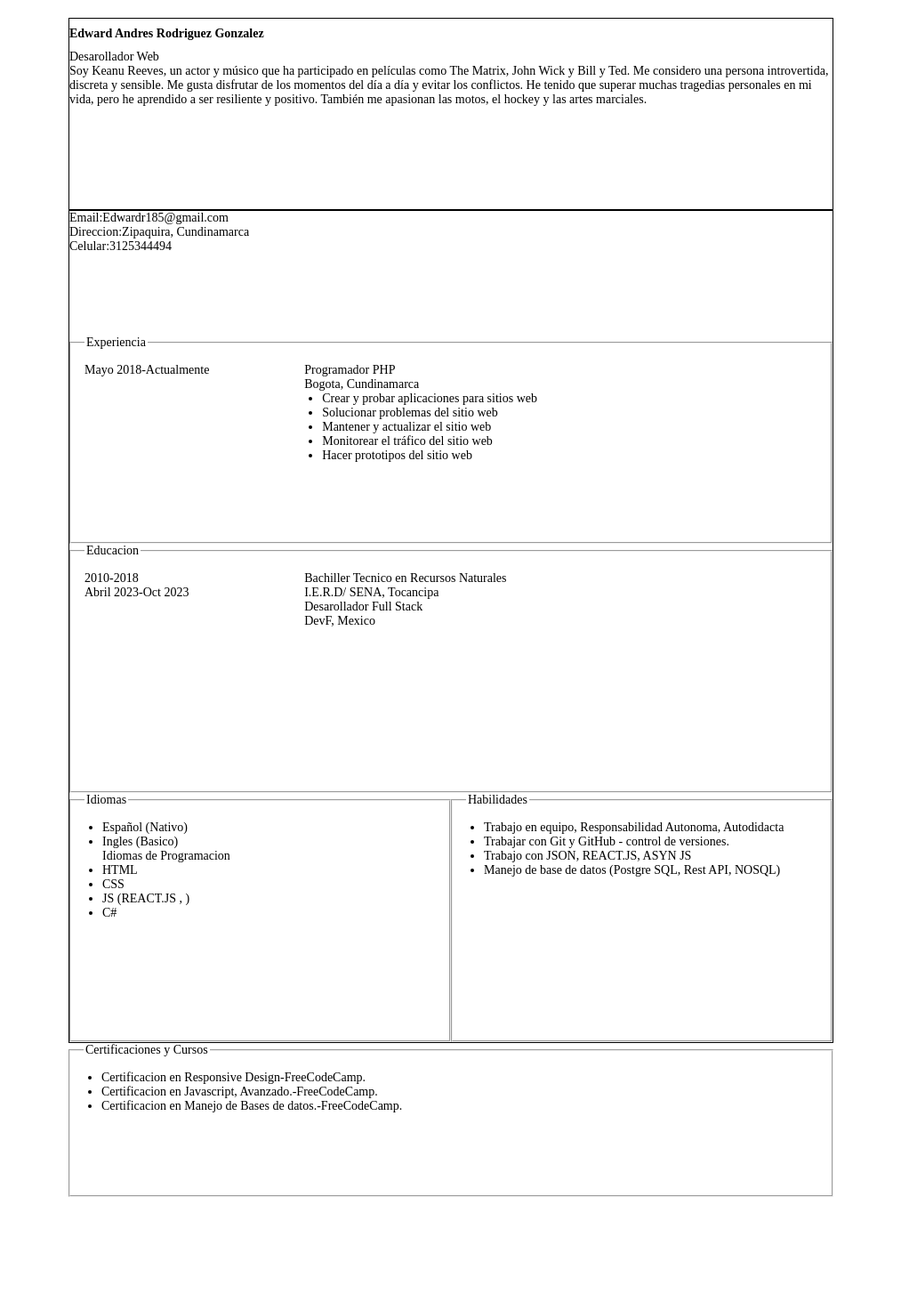
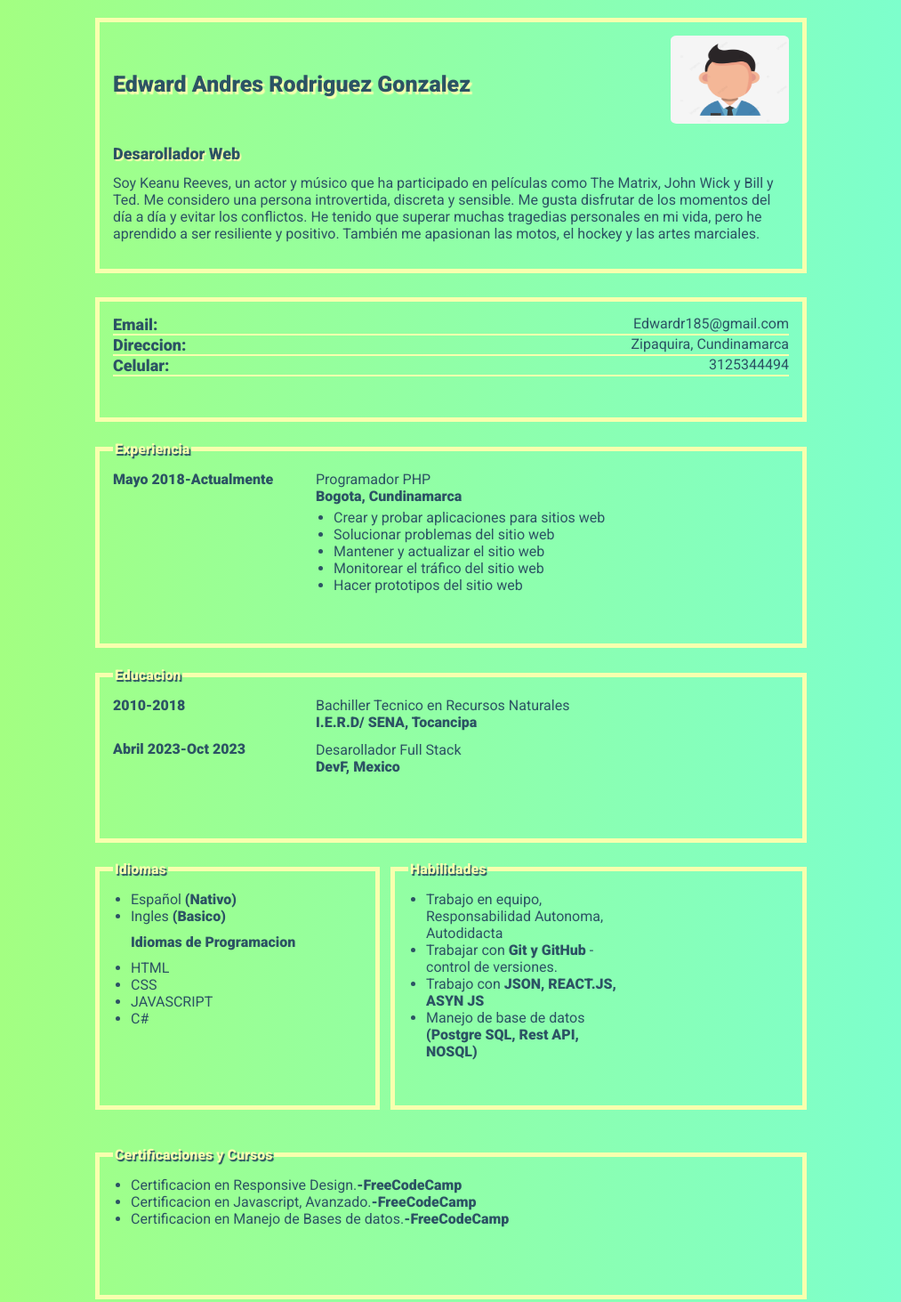
Before and after one commit to 3DWARDRG/Mi-CV-, a plain HTML site: page index.html in a window 1280 px wide. Shown: the top 1463 px of the page at 89% size, without its empty margins (133-1146 px from the left). Drawn offline with Linux system fonts and the light colour scheme.

Commit message:
CV 2.0 Css Final

```diff
--- a/Css/style.css
+++ b/Css/style.css
@@ -1,7 +1,8 @@
 *{
-    font-size: 14px;
-    color: black;
+    font-size: 16px;
+    color: #2C5364;
     box-sizing: border-box;
+    font-family: "Roboto", sans-serif;
 }
 
 p{
@@ -9,10 +10,15 @@ p{
 }
 
 
+:root{
+    --borde-color: #F8FFAE;
+}
+
 body{
     width: 100%;
     padding: 20px 15rem;
     margin: 0;
+    background: linear-gradient(to right, #a8ff78, #78ffd6);
 }
 
 .content{
@@ -24,25 +30,84 @@ body{
 
 
 header{
-    height: 15%;
-    border: solid black 1px;
+    height: 20%;
+    border: solid var(--borde-color) 5px;
+    padding: 15px;
+    margin-bottom: 27px;
+    display: flex;
+    flex-wrap: wrap;
+}
+
+header h2{
+    font-size: 25px;
+    margin: 0;
+    margin-bottom: 5px;
+    width: 65%;
+    display: flex;
+    align-items: center;
+    font-weight:bolder;
+    text-shadow: 0.1em 0.1em 0.05em var(--borde-color);
+}
+
+.box-image{
+    height: 40%;
+    width: 35%;
+    display: flex;
+    justify-content: right;
+    align-items: center;
+}
+
+.image-profile{
+    height: 100%;
+    width: 50%;
+    border-radius: 5%;
+}
+
+.bold{
+    margin-bottom: 5px;
+    font-size: 18px;
+    font-weight: 900;
 }
 
 main{
     height: 65%;
     display: flex;
     flex-wrap: wrap;
-    border: solid black 1px;
+    margin-bottom: 20px;
 }
 
 .contact-forms{
     height: 15%;
     width: 100%;
+    border: solid var(--borde-color) 5px;
+    padding: 15px;
+    margin-bottom: 2.5%;
+}
+
+#text-ubication{
+    display: flex;
+    justify-content: space-between;
+    border-bottom: solid 2px var(--borde-color);
+}
+
+.text-contact{
+    font-weight: 900;
+    font-size: 18px;
 }
 
 .experience{
     height: 25%;
     width: 100%;
+    margin-bottom: 2.5%;
+}
+
+.text-edition{
+    font-weight: 900;
+}
+
+.text-dif{
+    margin-bottom: 5px;
+    font-weight: 900;
 }
 
 fieldset{
@@ -52,12 +117,20 @@ fieldset{
     margin: 0;
     display: flex;
     flex-wrap: wrap;
+    border: solid var(--borde-color) 5px;
+}
+
+legend{
+    color: var(--borde-color);
+    font-weight: bolder;
+    text-shadow: 0.1em 0.1em 0.05em #2C5364;
 }
 
 ul{
     margin: 0;
     padding-inline-start: 20px;
 }
+
 
 .box-30{
     width: 30%;
@@ -71,19 +144,41 @@ ul{
 
 
 .education{
-    height: 30%;
+    height: 21.2%;
     width: 100%;
+    margin-bottom: 2.5%;
 }
 
+.text-r-m{
+    font-weight: 900;
+    margin-bottom: 30px;
+}
+
+.text-r-m-two{
+    font-weight: 900;
+    margin-bottom: 12px;
+}
 
 .idioms{
     height: 30%;
-    width: 50%;
+    width: 40%;
+    margin-bottom: 2.5%;
+    margin-right: 1.5%;
+}
+
+#text-bold{
+    font-weight: 900;
+}
+
+.text-idioms{
+    font-weight: 900;
+    margin: 10px 0;
 }
 
 .skills{
     height: 30%;
-    width: 50%;
+    width: 58.5%;
+    margin-bottom: 2.5%;
 }
 
 footer{
--- a/index.html
+++ b/index.html
@@ -5,13 +5,18 @@
     <meta http-equiv="X-UA-Compatible" content="IE=edge">
     <meta name="viewport" content="width=device-width, initial-scale=1.0">
     <link rel="stylesheet" href="./Css/style.css">
+    <!-- Enlace de nueva fuente -->
+    <link rel="preconnect" href="https://fonts.googleapis.com">
+    <link rel="preconnect" href="https://fonts.gstatic.com" crossorigin>
+    <link href="https://fonts.googleapis.com/css2?family=Roboto:wght@400;900&display=swap" rel="stylesheet">
     <title>Mi CV</title>
 </head>
 <body>
     <div class="content">
     <header>
-        <h1>Edward Andres Rodriguez Gonzalez</h1>
-        <p>Desarollador Web</p>
+        <h2>Edward Andres Rodriguez Gonzalez</h2>
+        <div class="box-image"><img class="image-profile" src="./images/distracted-girlfriend-meme-1024x576.jpg" alt="profile-photo"></div>
+        <h2 class="bold">Desarollador Web</h2>
         <p>Soy Keanu Reeves, un actor y músico que ha participado en películas como The Matrix, John Wick y Bill y Ted.
             Me considero una persona introvertida, discreta y sensible. Me gusta disfrutar de los momentos del día a día
             y evitar los conflictos. He tenido que superar muchas tragedias personales en mi vida, pero he aprendido a ser resiliente
@@ -19,17 +24,19 @@
     </header>
     <main>
         <div class="contact-forms">
-            <p><span>Email:</span>Edwardr185@gmail.com<br><span>Direccion:</span>Zipaquira, Cundinamarca<br><span>Celular:</span>3125344494</p>
+            <p id="text-ubication"><span class="text-contact">Email:</span> Edwardr185@gmail.com</p>
+                <p id="text-ubication"><span class="text-contact">Direccion:</span> Zipaquira, Cundinamarca</p>
+                <p id="text-ubication"><span class="text-contact">Celular:</span> 3125344494</p>
         </div>
         <div class="experience">
             <fieldset>
                 <legend>Experiencia</legend>
                 <div class="box-30">
-                    <p>Mayo 2018-Actualmente</p>
+                    <p class="text-edition">Mayo 2018-Actualmente</p>
                 </div>
                 <div class="box-70">
                     <p>Programador PHP</p>
-                    <p><span>Bogota</span>, Cundinamarca</p>
+                    <p class="text-dif">Bogota, Cundinamarca</p>
                     <ul>
                         <li>Crear y probar aplicaciones para sitios web</li>
                         <li>Solucionar problemas del sitio web</li>
@@ -44,14 +51,14 @@
             <fieldset>
                 <legend>Educacion</legend>
                 <div class="box-30">
-                    <p>2010-2018</p>
-                    <p>Abril 2023-Oct 2023</p>
+                    <p class="text-r-m">2010-2018</p>
+                    <p class="text-r-m">Abril 2023-Oct 2023</p>
                 </div>
                 <div class="box-70">
                     <p>Bachiller Tecnico en Recursos Naturales</p>
-                    <p><span>I.E.R.D/ SENA</span>, Tocancipa</p>
+                    <p class="text-r-m-two">I.E.R.D/ SENA, Tocancipa</p>
                     <p>Desarollador Full Stack</p>
-                    <p><span>DevF</span>, Mexico</p>
+                    <p class="text-r-m-two">DevF, Mexico</p>
                 </div>
             </fieldset>
         </div>
@@ -59,12 +66,12 @@
             <fieldset>
                 <legend>Idiomas</legend>
                 <ul>
-                    <li>Español (Nativo)</li>
-                    <li>Ingles (Basico)</li>
-                    <p>Idiomas de Programacion</p>
+                    <li>Español <span id="text-bold">(Nativo)</span></li>
+                    <li>Ingles <span id="text-bold">(Basico)</span></li>
+                    <p class="text-idioms">Idiomas de Programacion</p>
                     <li>HTML</li>
                     <li>CSS</li>
-                    <li>JS (REACT.JS , )</li>
+                    <li>JAVASCRIPT</li>
                     <li>C#</li>
                 </ul>
             </fieldset>
@@ -72,11 +79,11 @@
         <div class="skills">
             <fieldset>
                 <legend>Habilidades</legend>
-                <ul>
+                <ul class="skills">
                     <li>Trabajo en equipo, Responsabilidad Autonoma, Autodidacta</li>
-                    <li>Trabajar con Git y GitHub - control de versiones.</li>
-                    <li>Trabajo con JSON, REACT.JS, ASYN JS</li>
-                    <li>Manejo de base de datos (Postgre SQL, Rest API, NOSQL)</li>
+                    <li>Trabajar con <span id="text-bold">Git y GitHub</span> - control de versiones.</li>
+                    <li>Trabajo con <span id="text-bold">JSON, REACT.JS, ASYN JS</span></li>
+                    <li>Manejo de base de datos <span id="text-bold">(Postgre SQL, Rest API, NOSQL)</span></li>
                 </ul>
             </fieldset>
         </div>
@@ -85,9 +92,9 @@
         <fieldset>
             <legend>Certificaciones y Cursos</legend>
             <ul>
-                <li>Certificacion en Responsive Design-FreeCodeCamp.</li>
-                <li>Certificacion en Javascript, Avanzado.-FreeCodeCamp.</li>
-                <li>Certificacion en Manejo de Bases de datos.-FreeCodeCamp.</li>
+                <li>Certificacion en Responsive Design.<span id="text-bold">-FreeCodeCamp</span></li>
+                <li>Certificacion en Javascript, Avanzado.<span id="text-bold">-FreeCodeCamp</span></li>
+                <li>Certificacion en Manejo de Bases de datos.<span id="text-bold">-FreeCodeCamp</span></li>
             </ul>
         </fieldset>
     </footer>
```
Also changed, not shown: images/distracted-girlfriend-meme-1024x576.jpg (added).
